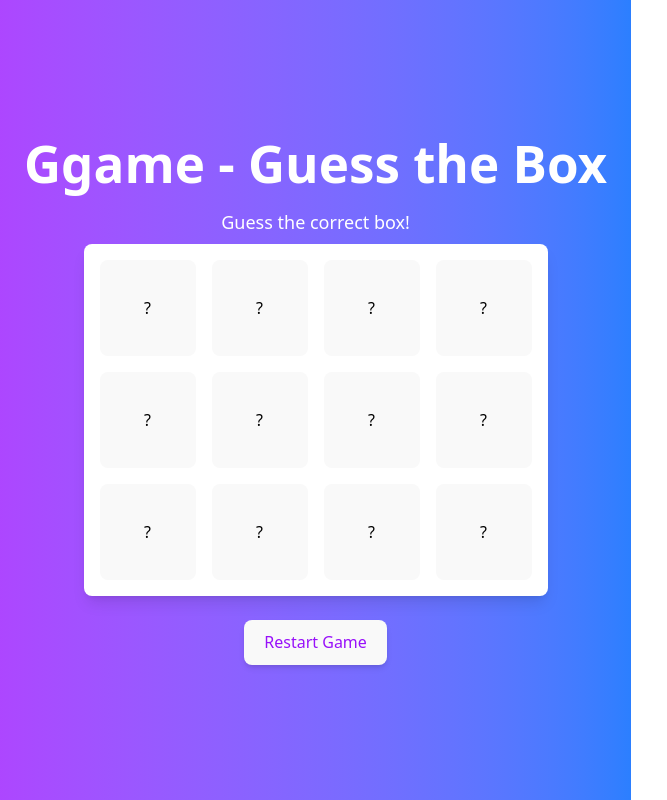
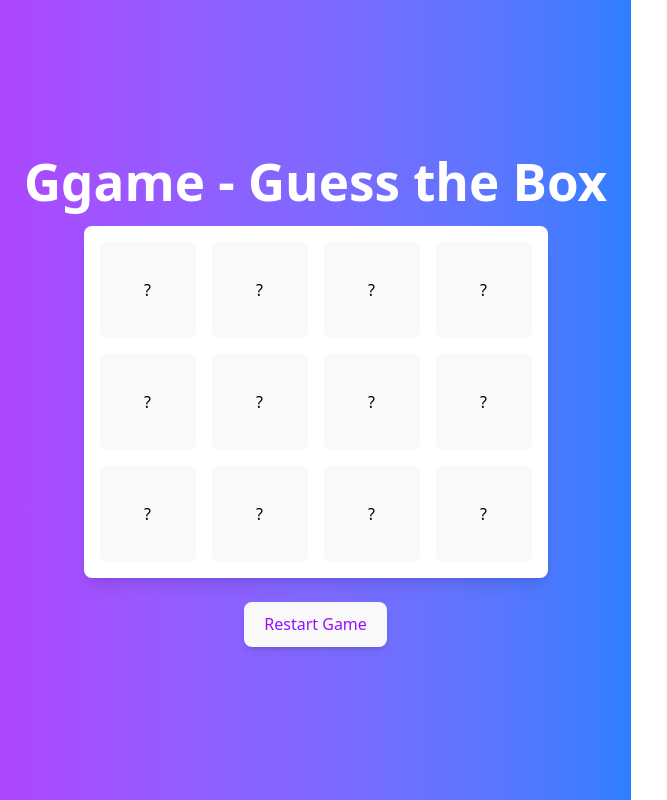
Before and after one commit to Kimmie38/React-Assignment-Boxes, a React (Vite) app: page / in a window 1280 px wide. Shown: the whole page, without its empty margins (0-667 px from the left). Built offline with nearby package versions, Linux system fonts and the light colour scheme.

Commit message:
updated files

```diff
--- a/src/Ggame.jsx
+++ b/src/Ggame.jsx
@@ -1,38 +1,31 @@
+
 import React, { useState } from "react";
 
 const GRID_SIZE = 12;
 
 const Ggame = () => {
   const [targetBox, setTargetBox] = useState(Math.floor(Math.random() * GRID_SIZE));
-  const [message, setMessage] = useState("Guess the correct box!");
-  const [attempts, setAttempts] = useState(0);
+  const [gameOver, setGameOver] = useState(false);
 
   const handleBoxClick = (index) => {
-    setAttempts(attempts + 1);
     if (index === targetBox) {
-      setMessage(`🎉 Correct! You found it in ${attempts + 1} tries!`);
+      setGameOver(false);
     } else {
-      const difference = Math.abs(index - targetBox);
-      if (difference <= 2) {
-        setMessage("🔥 Very close! Try again!");
-      } else if (difference <= 4) {
-        setMessage("🌟 Close! Keep guessing!");
-      } else {
-        setMessage("❄️ Far away! Try a different box!");
-      }
+      setGameOver(true);
     }
   };
 
   const restartGame = () => {
     setTargetBox(Math.floor(Math.random() * GRID_SIZE));
-    setMessage("Guess the correct box!");
-    setAttempts(0);
+    setGameOver(false);
   };
 
   return (
     <div className="flex flex-col items-center justify-center min-h-screen bg-gradient-to-r from-purple-500 to-blue-500 p-6">
       <h1 className="text-3xl font-bold text-white mb-4">Ggame - Guess the Box</h1>
-      <p className="mb-2 text-lg text-white">{message}</p>
+      {gameOver ? (
+        <h2 className="text-5xl font-bold text-red-600">You're a Loser!</h2>
+      ) : (
         <div className="grid grid-cols-4 gap-4 p-4 bg-white rounded-lg shadow-lg">
           {Array.from({ length: GRID_SIZE }).map((_, index) => (
             <button
@@ -44,6 +37,7 @@ const Ggame = () => {
             </button>
           ))}
         </div>
+      )}
       <button
         onClick={restartGame}
         className="mt-6 px-6 py-2 bg-white text-purple-600 font-bold rounded-lg shadow-md hover:bg-gray-200"
```
Lines whose indentation alone changed are shown as unchanged.
